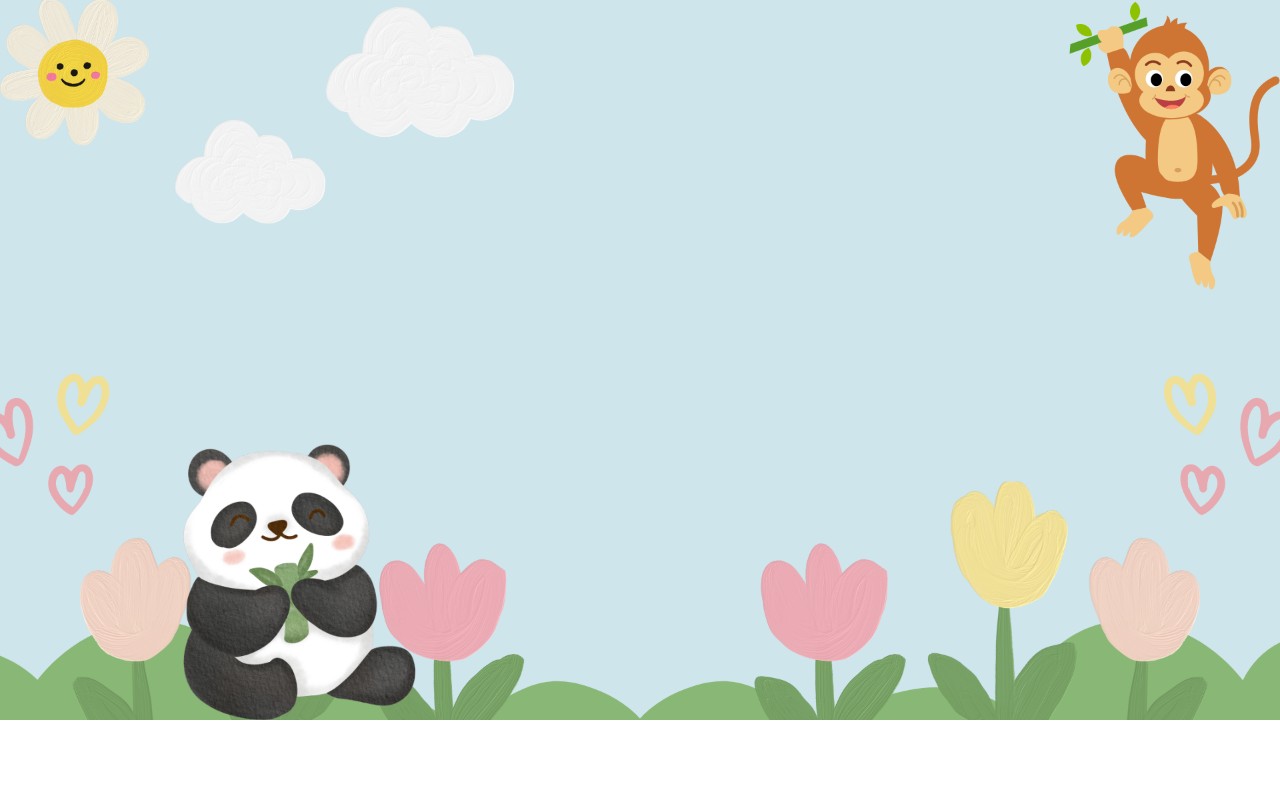
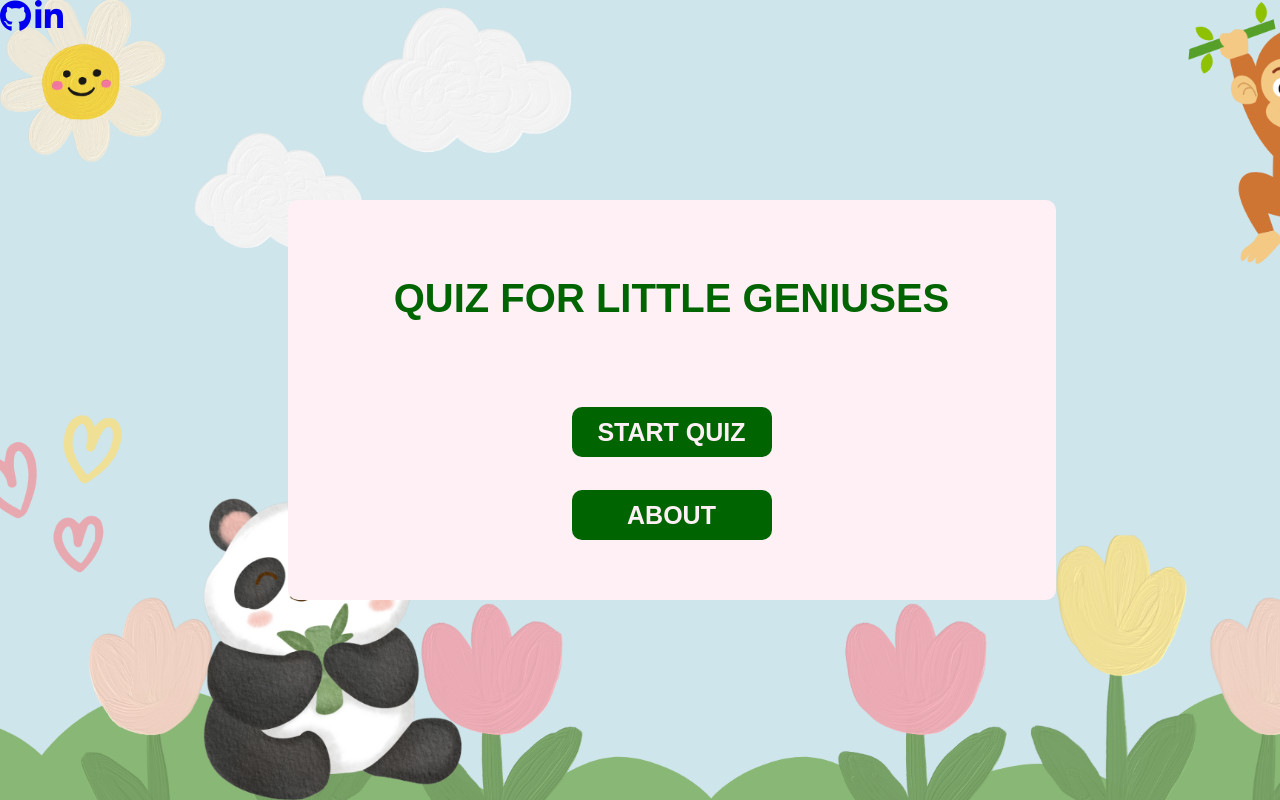
Before and after one commit to dyedavelly/kids-quiz, a website built with webpack: page index.html in a window 1280 px wide. Built offline with nearby package versions, Linux system fonts and the light colour scheme; files whose address does not match are found by name.

Commit message:
main screen css

```diff
--- a/index.html
+++ b/index.html
@@ -6,12 +6,27 @@
     <meta name="viewport" content="width=device-width, initial-scale=1.0" />
     <meta http-equiv="X-UA-Compatible" content="ie=edge" />
     <link rel="stylesheet" href="./dist/main.css" />
+    <link rel="stylesheet" href="https://cdnjs.cloudflare.com/ajax/libs/font-awesome/5.15.4/css/all.min.css">
     <script src="./dist/main.js"></script>
     <title>Kids Quiz</title>
   </head>
 
   <body>
-
+    <div class="contactLinks">
+      <a href="https://github.com/dyedavelly/kids-quiz">
+        <i class="fab fa-github fa-2x"></i>
+      </a>
+      <a href="https://www.linkedin.com/in/dharaniy/">
+        <i class="fab fa-linkedin-in fa-2x"></i>
+      </a>
+    </div>
+    <div class="centerContainer">
+      <div id="mainTitle">Quiz for Little Geniuses</div>
+      <div id="mainMenu">
+        <button id="startButton">Start Quiz</button>
+        <button id="aboutButton">About</button>
+      </div>
+    </div>
   </body>
 
 </html>
--- a/src/index.scss
+++ b/src/index.scss
@@ -1,7 +1,2 @@
-@import '/src/styles/reset.css';
-body {
-    background-image: url('/src/assests/background_image.png');
-    background-size: cover;
-    background-repeat: no-repeat;
-
-}
+@import '/src/styles/reset.scss';
+@import '/src/styles/home_page.css';
--- /dev/null
+++ b/src/styles/home_page.css
@@ -0,0 +1,51 @@
+body {
+    background-image: url('/src/assests/background_image.png');
+    background-size: cover;
+    background-repeat: no-repeat;
+    height: 100vh;
+    display: flex;
+}
+
+.centerContainer {
+    background-color: lavenderblush;
+    width: 60%;
+    max-width: 800px;
+    min-height: 400px;
+    margin: auto;
+    display: flex;
+    flex-direction: column;
+    align-items: center;
+    border-radius: 10px;
+    justify-content: space-around;
+}
+#mainTitle {
+   text-transform: uppercase;
+   font-family: fantasy;
+   font-size: 40px;
+   margin-top: 50px;
+   color: darkgreen;
+   font-weight: bold;
+}
+#mainMenu {
+    display: flex;
+    flex-direction: column;
+    align-items: center;
+    justify-content: space-evenly;
+    width: 200px;
+    height: 200px;
+}
+
+#mainMenu button {
+    font-size: 25px;
+    font-weight: bold;
+    text-transform: uppercase;
+    width: 200px;
+    height: 50px;
+    border-radius: 10px;
+    background-color: darkgreen;
+    color: lavenderblush;
+
+}
+#mainMenu button:hover {
+    background-color: yellowgreen;
+}
```
Also changed, not shown: dist/main.css, dist/main.js.
